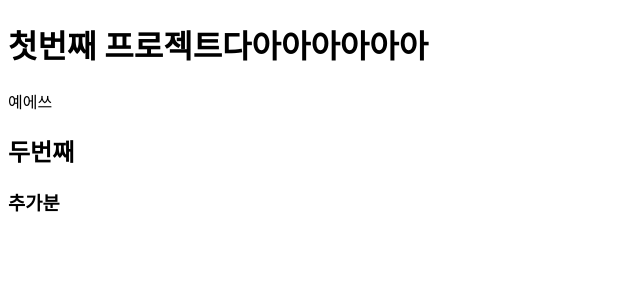
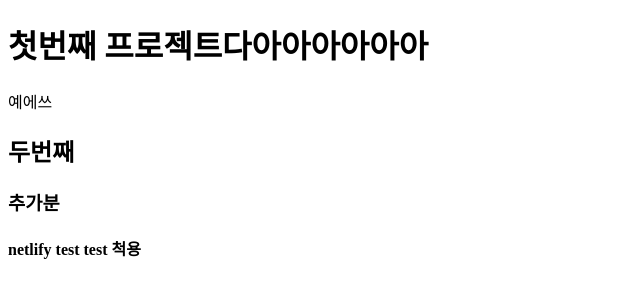
Before and after one commit to kimbrog/kimbrog-project, a plain HTML site: page index.html in a window 1280 px wide. Shown: the whole page, without its empty margins (0-640 px from the left). Drawn offline with Linux system fonts and the light colour scheme.

Commit message:
netlify test

```diff
--- a/index.html
+++ b/index.html
@@ -13,5 +13,6 @@
     <h2>두번째</h2>
 
     <h3>추가분</h3>
+    <h4>netlify test test 척용</h4>
   </body>
 </html>
```
